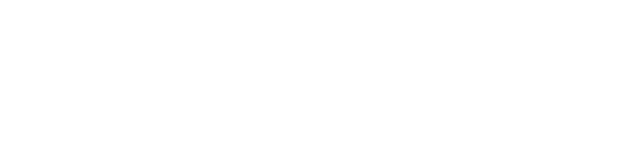
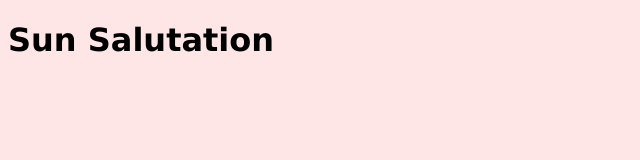
Before and after one commit to AmberBaumann/Sun-Salutations, a plain HTML site: page index.html in a window 1280 px wide. Shown: the whole page, without its empty margins (0-640 px from the left). Drawn offline with Linux system fonts and the light colour scheme.

Commit message:
added body font and color

```diff
--- a/index.html
+++ b/index.html
@@ -5,11 +5,15 @@
     <meta charset="UTF-8">
     <meta http-equiv="X-UA-Compatible" content="IE=edge">
     <meta name="viewport" content="width=device-width, initial-scale=1.0">
+    <link rel="stylesheet" href="styles.css">
     <title>Sun Salutations</title>
 </head>
 
 <body>
+    <h1>Sun Salutation</h1>
 
+
+    <script src="script.js"></script>
 </body>
 
 </html>
--- a/styles.css
+++ b/styles.css
@@ -0,0 +1,4 @@
+body{
+    background-color: #ffe6e6;
+    font-family: Verdana, Geneva, Tahoma, sans-serif;
+}
```
